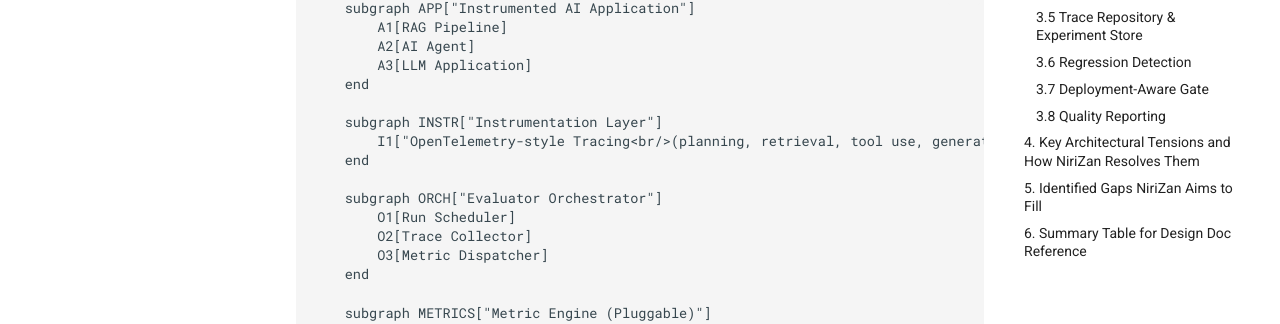
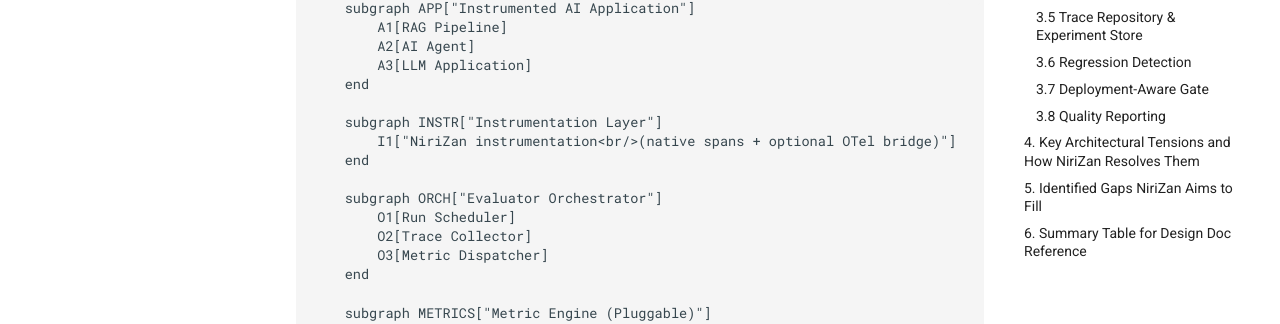
Before and after one commit to Red1-Rahman/NiriZan, an MkDocs documentation site: the page built from docs/architecture.md, in a window 1280 px wide and 1400 px high, scrolled down 788 px. Shown: the part 280-604 px from the top of the window. Built offline with MkDocs 1.6.1 and Material for MkDocs 9.7.7, drawn with Linux system fonts in a browser that asks for light colours; comment, search, counter and statistics services are not loaded; some of the changed text lies outside the part shown.

Commit message:
docs(architecture): document OpenTelemetry integration in instrumentation layer

```diff
--- a/docs/architecture.md
+++ b/docs/architecture.md
@@ -29,7 +29,7 @@
     end
 
     subgraph INSTR["Instrumentation Layer"]
-        I1["OpenTelemetry-style Tracing<br/>(planning, retrieval, tool use, generation spans)"]
+        I1["NiriZan instrumentation<br/>(native spans + optional OTel bridge)"]
     end
 
     subgraph ORCH["Evaluator Orchestrator"]
```
